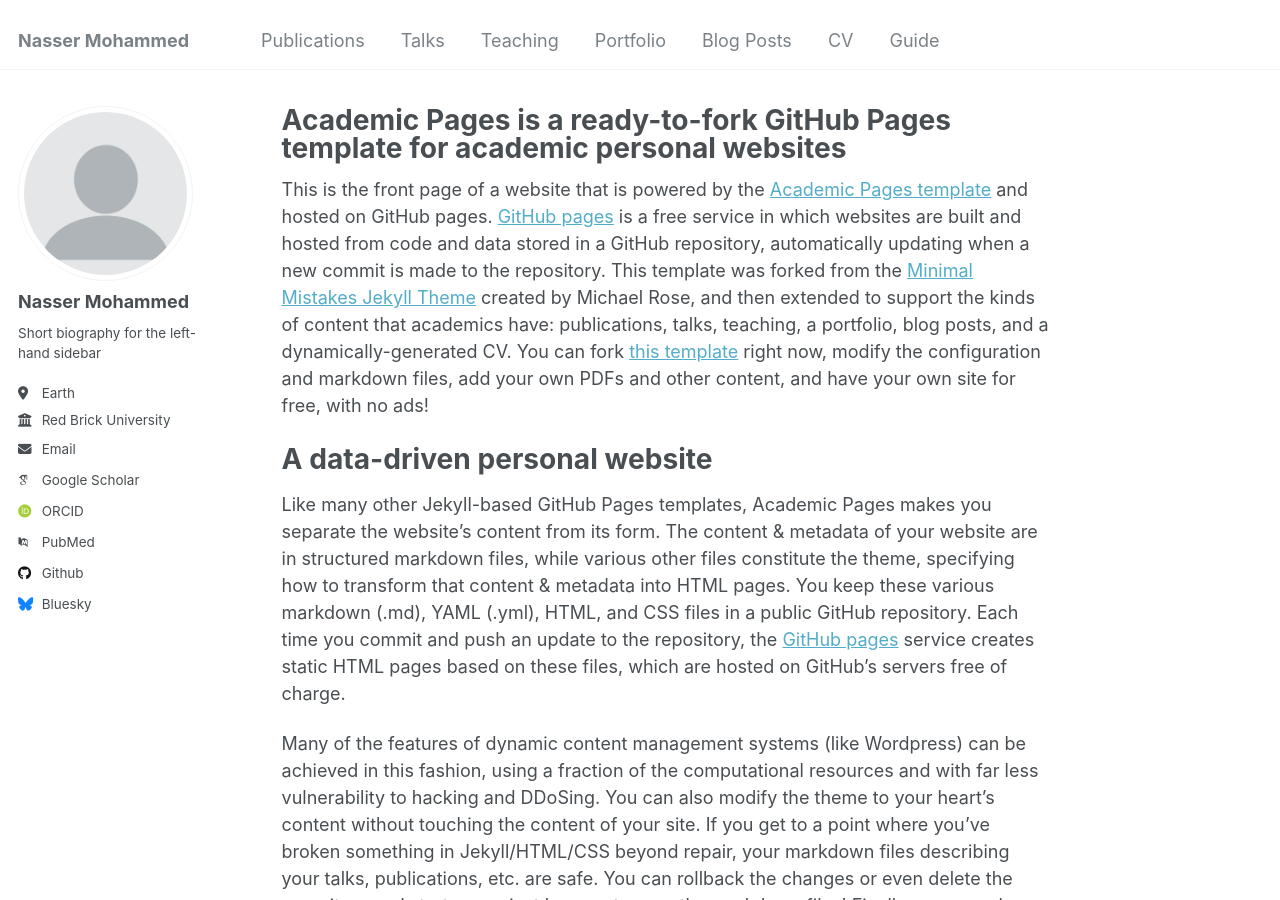
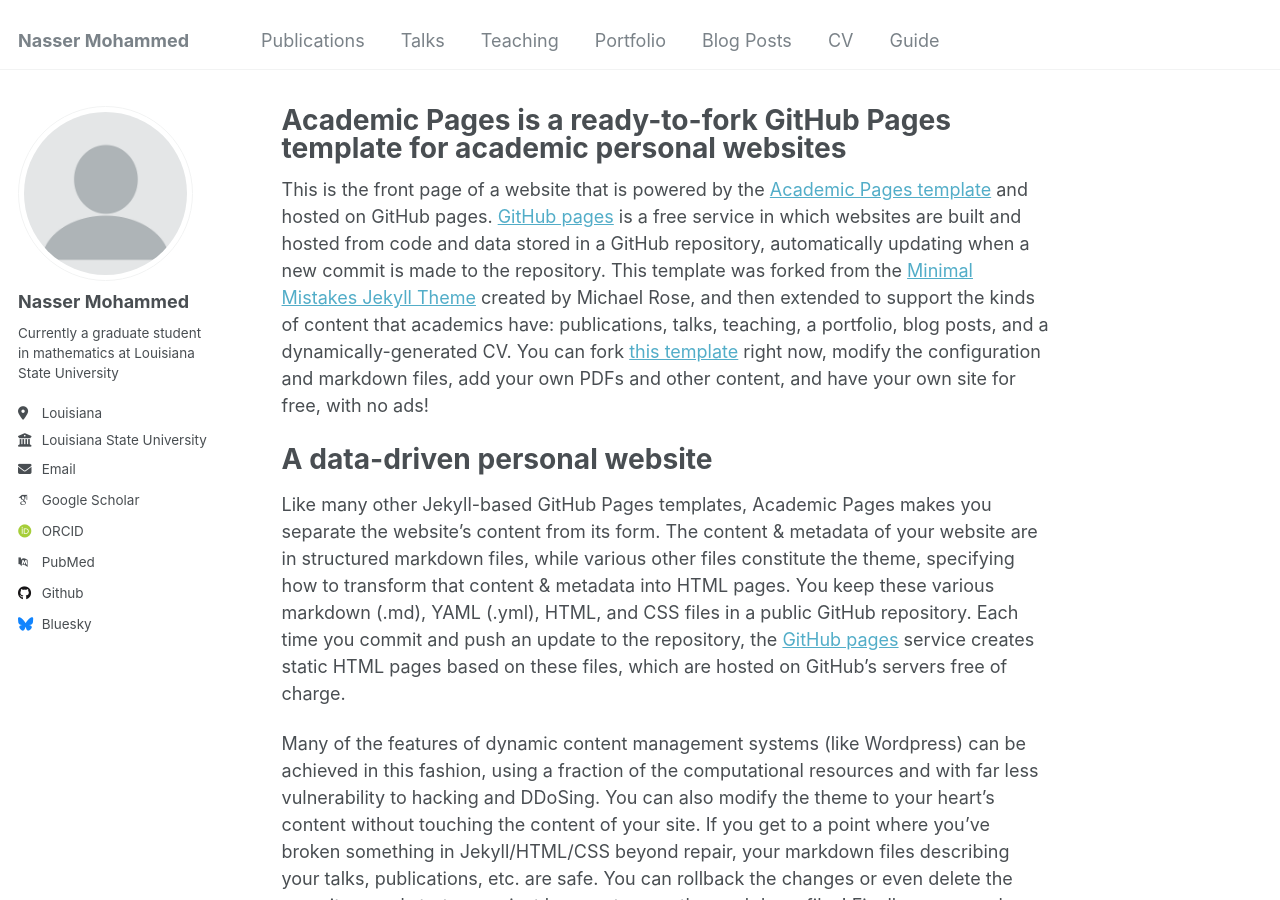
Before and after one commit to Nasser-Mohammed/Nasser-Mohammed.github.io, a Jekyll site: the page built from _pages/about.md, in a window 1280 px wide and 900 px high. Built offline with Jekyll 4.4.1, drawn with Linux system fonts in a browser that asks for light colours; some web fonts are replaced.

Commit message:
Update _config.yml

```diff
--- a/_config.yml
+++ b/_config.yml
@@ -24,11 +24,11 @@
   avatar           : "profile.png"
   name             : "Nasser Mohammed"
   pronouns         : # example: "she/her"
-  bio              : "Short biography for the left-hand sidebar"
-  location         : "Earth"
-  employer         : "Red Brick University"
+  bio              : "Currently a graduate student in mathematics at Louisiana State University"
+  location         : "Louisiana"
+  employer         : "Louisiana State University"
   uri              : # URL
-  email            : "none@example.org"
+  email            : "nmoha13@lsu.edu"
 
   # Academic websites
   arxiv            : # URL - Update with the correct link to your profile
```
